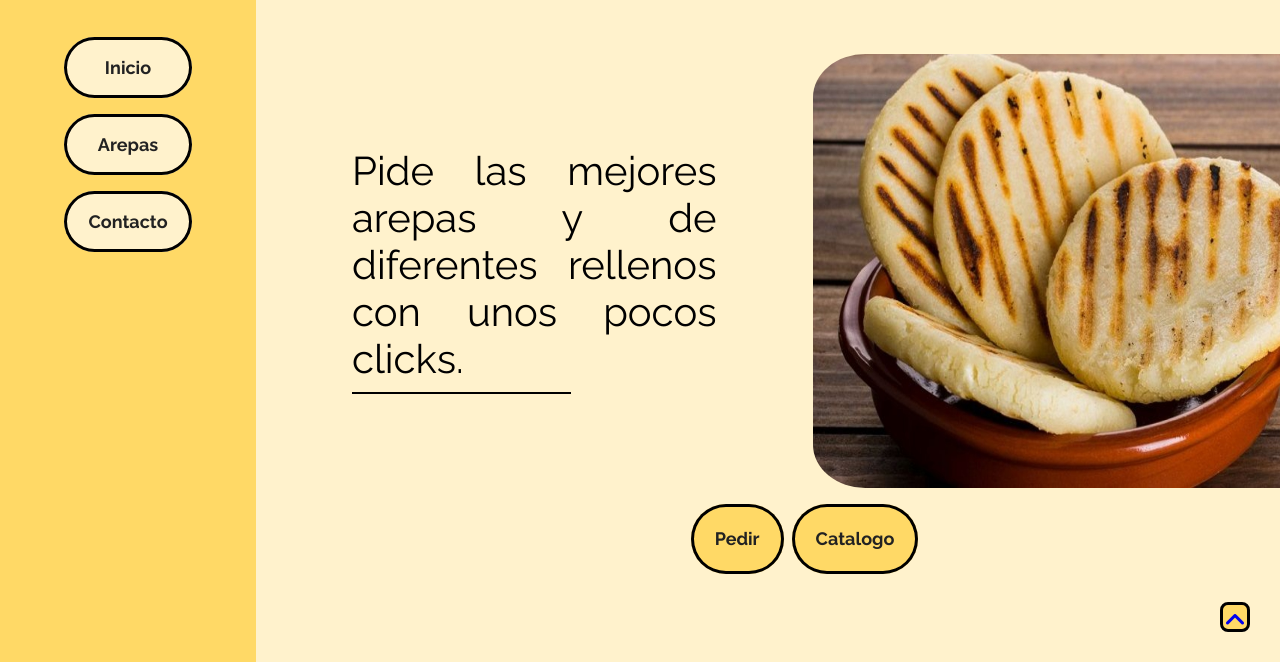
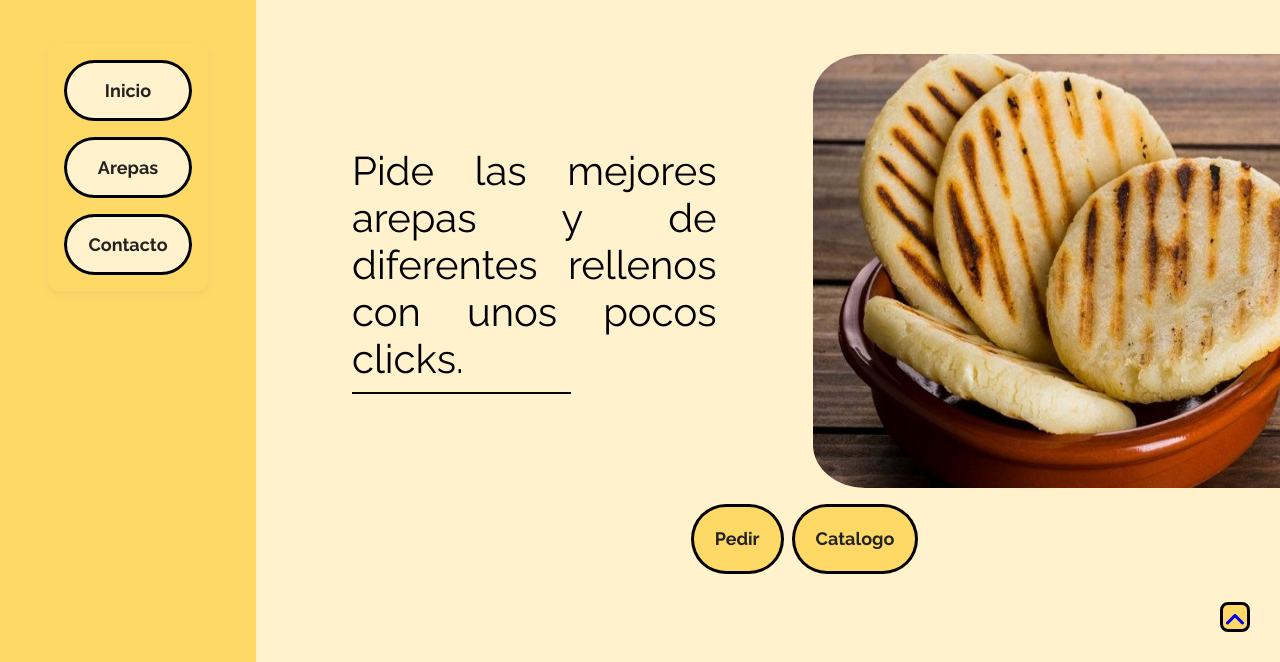
Before and after one commit to felipec583/arepa-website, a plain HTML site: page index.html in a window 1280 px wide. Shown: the part 138-800 px from the top of the page. Drawn offline with Linux system fonts and the light colour scheme; a web font is replaced by a local one.

Commit message:
Edit some CSS rules

```diff
--- a/assets/styles/styles.css
+++ b/assets/styles/styles.css
@@ -410,6 +410,11 @@ footer p {
     list-style: none;
     align-items: center;
     gap: 1em;
+    position: fixed;
+    top: 150px;
+    box-shadow: rgba(149, 157, 165, 0.15) 0px 3px 6px 0px;
+    border-radius: 10px;
+    padding: 1em;
   }
 
   .links a {
@@ -422,7 +427,7 @@ footer p {
   }
 
   .links a:hover {
-    transform: scale(1.2) translate(20px);
+    transform: scale(1.2);
   }
 
   .link-btn {
```
